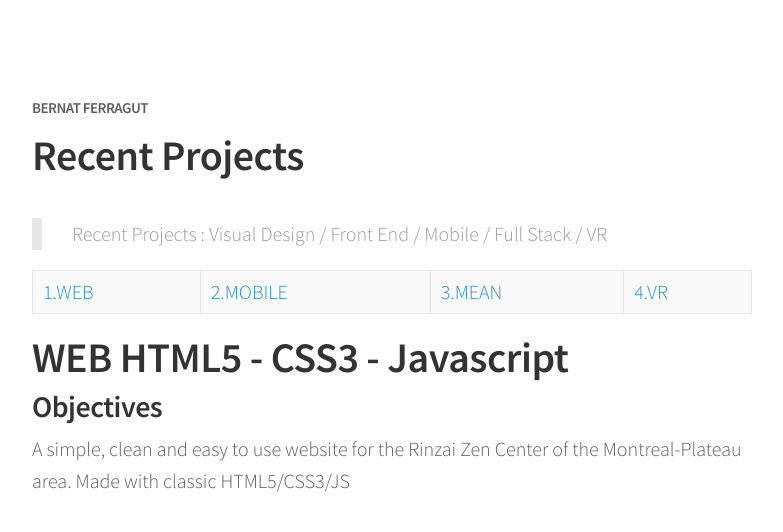
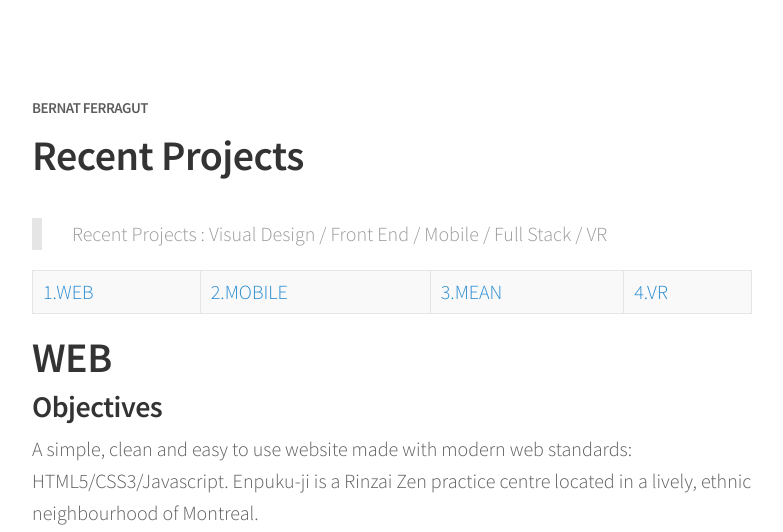
Before and after one commit to bernatferragut/FutureWeb-blog, a Jekyll site: the page built from recent.md, in a window 1280 px wide and 1400 px high. Shown: the top 532 px of the window, without its empty margins (248-1031 px from the left). Built offline with Jekyll 4.4.1, drawn with Linux system fonts in a browser that asks for light colours; nearby versions of some CDN libraries; some of the changed text lies outside the part shown.

Commit message:
Update recent.md
Android Build App

```diff
--- a/recent.md
+++ b/recent.md
@@ -6,30 +6,32 @@ permalink: /recent/
 
 [1.WEB](#web)|[2.MOBILE](#mobile)|[3.MEAN](#mean)|[4.VR](#vr)
 
-# WEB HTML5 - CSS3 - Javascript
+# WEB
 
 ### Objectives
 
-A simple, clean and easy to use website for the Rinzai Zen Center of the Montreal-Plateau area.
-Made with classic HTML5/CSS3/JS
+A simple, clean and easy to use website made with modern web standards: HTML5/CSS3/Javascript.
+Enpuku-ji is a Rinzai Zen practice centre located in a lively, ethnic neighbourhood of Montreal.
 
 ### Images
 
 ![enpuku-ji-design2](https://cloud.githubusercontent.com/assets/17754060/26512215/97b57dc2-4233-11e7-9c44-c8639078e754.jpg)
 
->[Enpuku-Ji](http://enpuku-ji.org/)
+> [Enpuku-Ji](http://enpuku-ji.org/)
 
 # MOBILE
 
 ### Objectives
 
-A Progressive Web App generated by Ionic with the Angular Framework. It uses 2 Native Plugins as services. One to Geolocate and another to show you on the Map ( Google Maps for Angular ). The App records and saves your favorites places in a MySQL database or in local storage data depending on availability.
+A Progressive Web App generated by Ionic on top of the popular Angular Framework. It uses 2 Native Plugins as services. 'Geolocate' for geolocation and 'Angular Google Maps' to show your location on the Map. The App records and saves your favorites places in a MySQL database or in a local storage data depending on availability.
 
 ### Images
 
 ![ionics](https://cloud.githubusercontent.com/assets/17754060/26512223/9fc744c8-4233-11e7-8273-a2e2b4588941.jpg)
 
->[Ionic-App](https://github.com/bernatferragut/ionic2-places-app/)
+> [Ionic-App](https://github.com/bernatferragut/ionic2-places-app/)
+
+> [Ionic - Android Build App](https://github.com/bernatferragut/ionic2-places-app/blob/master/app/android-debug.apk.zip)
 
 # MEAN
 
```
